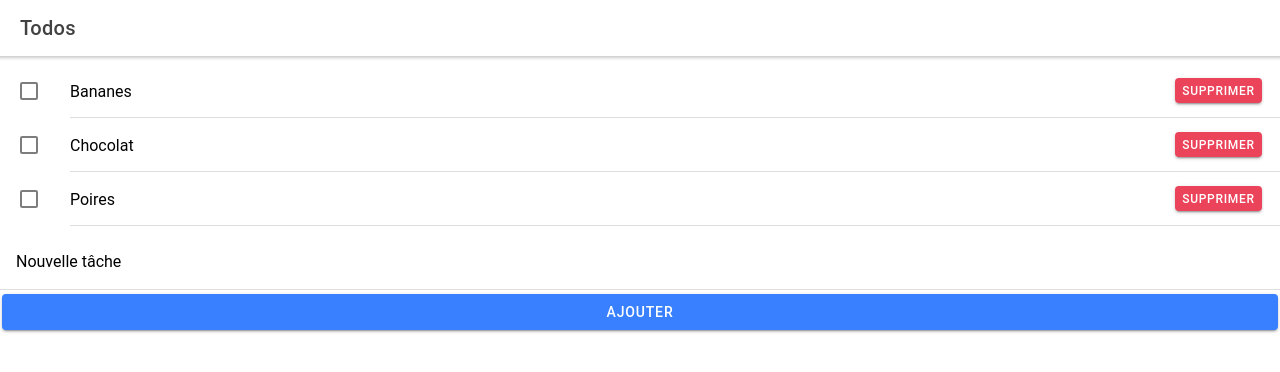
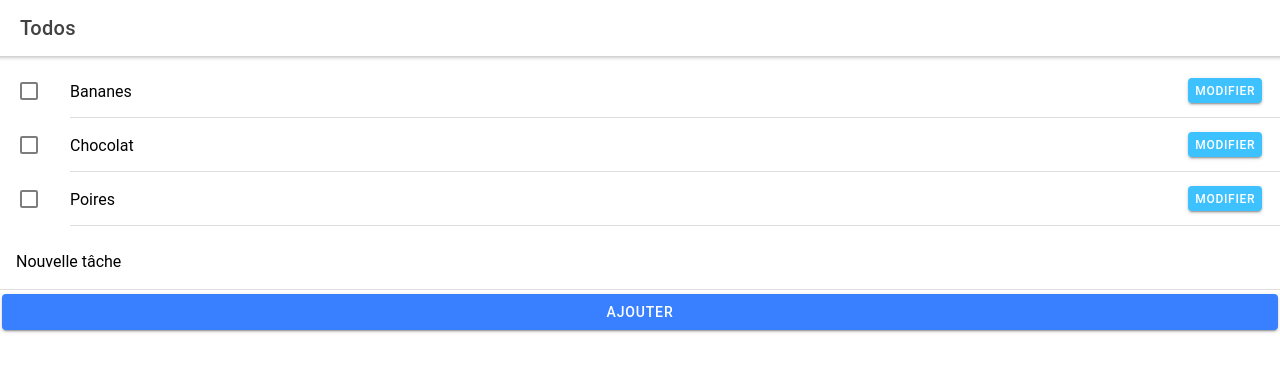
Before and after one commit to M2i-CDA-0720-Grenoble/ionic-todo2, a React (Create React App) app: page /home in a window 1280 px wide. Shown: the top 372 px of the page. Built offline with nearby package versions, Linux system fonts and the light colour scheme.

Commit message:
Add todo update

```diff
--- a/package.json
+++ b/package.json
@@ -21,6 +21,7 @@
     "react-router": "^5.1.2",
     "react-router-dom": "^5.1.2",
     "react-scripts": "3.4.0",
+    "react-swipeable": "^6.0.1",
     "typescript": "3.8.3"
   },
   "scripts": {
--- a/src/components/Todo.tsx
+++ b/src/components/Todo.tsx
@@ -1,5 +1,6 @@
-import { IonButton, IonCheckbox, IonItem, IonLabel } from "@ionic/react";
-import React, { FC, useContext } from "react";
+import { IonButton, IonCheckbox, IonInput, IonItem, IonItemOption, IonItemOptions, IonItemSliding, IonLabel, IonList, IonModal } from "@ionic/react";
+import React, { FC, useContext, useRef, useState } from "react";
+import { useSwipeable } from "react-swipeable";
 import { TodoContext } from "../contexts";
 import { TodoModel } from "../models";
 
@@ -8,24 +9,106 @@ interface TodoProps {
 }
 
 const Todo: FC<TodoProps> = ({ todo }) => {
-  const { deleteTodo } = useContext(TodoContext);
+  const sliderRef = useRef<HTMLIonItemSlidingElement>(null);
+
+  const { deleteTodo, updateTodo } = useContext(TodoContext);
+
+  const [modalOpen, setModalOpen] = useState(false);
+  const [newText, setNewText] = useState(todo.text);
+
+  const swipeHandlers = useSwipeable({
+    onSwipedRight: () => { deleteTodo(todo.id); sliderRef.current?.close(); },
+    trackMouse: true,
+  });
+
+  const changeTodoText = (text: string) => {
+    const { id } = todo;
+
+    const updatedTodo: TodoModel = {
+      id,
+      text,
+      done: todo.done,
+    };
+
+    updateTodo(
+      id,
+      updatedTodo
+    );
+
+    setModalOpen(false);
+  }
+
+  const changeTodoDone = (done: boolean) => {
+    const { id } = todo;
+
+    const updatedTodo: TodoModel = {
+      id,
+      text: todo.text,
+      done,
+    }
+
+    updateTodo(
+      id,
+      updatedTodo
+    );
+  }
 
   return (
+    <>
+      <IonItemSliding {...swipeHandlers} ref={sliderRef}>
+
+        <IonItemOptions side="start">
+          <IonItemOption color="danger">
+            Supprimer
+          </IonItemOption>
+        </IonItemOptions>
+
         <IonItem>
           <IonCheckbox
             slot="start"
             color="primary"
             checked={todo.done}
+            onIonChange={(event) => changeTodoDone(event.detail.checked)}
           />
           <IonLabel>{todo.text}</IonLabel>
+
           <IonButton
-        color="danger"
-        size="small"
-        onClick={() => deleteTodo(todo.id)}
+            color="secondary"
+            onClick={() => setModalOpen(true)}
           >
-        Supprimer
+            Modifier
           </IonButton>
         </IonItem>
+
+      </IonItemSliding>
+
+      <IonModal isOpen={modalOpen}>
+        <IonItem>
+          <IonLabel position="floating">Nom de la tâche</IonLabel>
+          <IonInput
+            value={newText}
+            onIonChange={(event) => setNewText(event.detail.value as string)}
+          />
+        </IonItem>
+
+        <IonList>
+          <IonButton
+            expand="block"
+            onClick={() => changeTodoText(newText)}
+          >
+            Valider
+          </IonButton>
+
+          <IonButton
+            color="medium"
+            expand="block"
+            onClick={() => setModalOpen(false)}
+          >
+            Annuler
+          </IonButton>
+        </IonList>
+      </IonModal>
+    </>
   );
 }
 
--- a/src/contexts/TodoContext.ts
+++ b/src/contexts/TodoContext.ts
@@ -5,10 +5,12 @@ interface TodoContextType {
   todos: TodoModel[],
   addTodo: (newTodo: TodoModel) => void,
   deleteTodo: (id: number) => void,
+  updateTodo: (id: number, updatedTodo: TodoModel) => void,
 }
 
 export default createContext<TodoContextType>({
   todos: [],
   addTodo: () => {},
   deleteTodo: () => {},
+  updateTodo: () => {},
 });
--- a/src/pages/Home.tsx
+++ b/src/pages/Home.tsx
@@ -25,6 +25,7 @@ const AddTodoForm: FC<AddTodoFormProps> = () => {
       text,
       done: false,
     });
+    setText('');
   }
 
   return (
@@ -57,10 +58,17 @@ const Home: React.FC = () => {
     );
   }
 
+  const updateTodo = (id: number, updatedTodo: TodoModel): void => {
+    setTodos(
+      todos.map( todo => todo.id === id ? updatedTodo : todo )
+    )
+  }
+
   const contextValue = {
     todos,
     addTodo,
     deleteTodo,
+    updateTodo,
   };
 
   return (
```
Also changed, not shown: 1 other file (tests, documents, lock files or other folders). Lines whose indentation alone changed are shown as unchanged.
